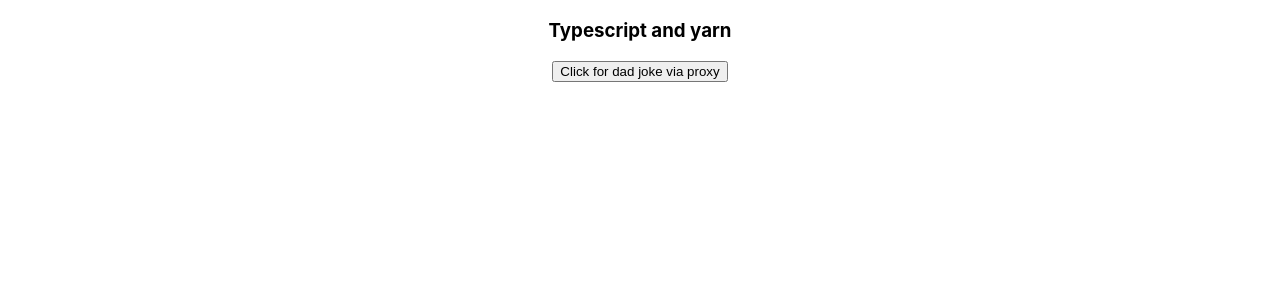
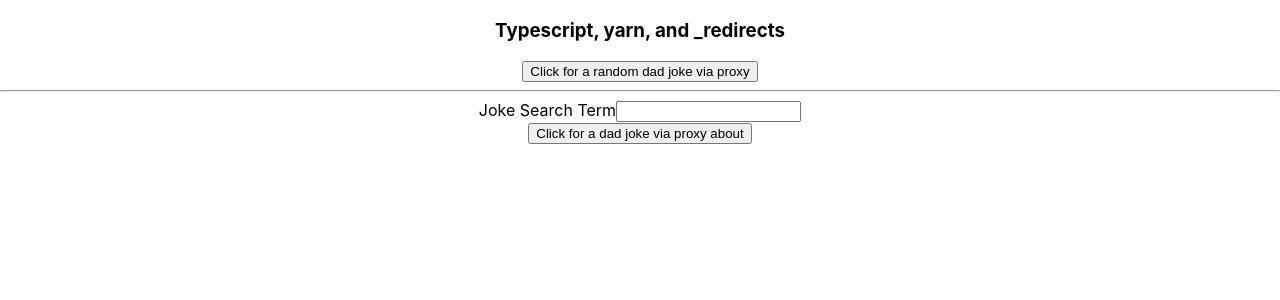
Before and after one commit to ryanbonial/react-typescript-tester, a React (Create React App) app: page / in a window 1280 px wide. Shown: the top 300 px of the page. Built offline with nearby package versions, Linux system fonts and the light colour scheme.

Commit message:
Try serach terms

```diff
--- a/src/App.tsx
+++ b/src/App.tsx
@@ -5,8 +5,17 @@ import './App.css';
 function App() {
   const fetchOptions = { headers: { 'Accept': 'application/json' }};
   const [dadJoke, setDadJoke] = useState('');
-  const getDadJoke = async () => {
-    const dadResp = await fetch('/api/dad-joke/search?page=1&limit=20&term=cake', fetchOptions);
+  const [searchTerm, setSearchTerm] = useState('');
+  const getRandomDadJoke = async () => {
+    const dadResp = await fetch('/api/dad-joke/', fetchOptions);
+    // const dadResp = await fetch('https://icanhazdadjoke.com', fetchOptions);
+    const dadJokeResults = await dadResp.json();
+    console.log(dadJokeResults)
+    setDadJoke(dadJokeResults.joke);
+  }
+
+  const searchDadJoke = async () => {
+    const dadResp = await fetch(`/api/dad-joke/search?term=${searchTerm}`, fetchOptions);
     // const dadResp = await fetch('https://icanhazdadjoke.com', fetchOptions);
     const dadJokeResults = await dadResp.json();
     console.log(dadJokeResults)
@@ -15,9 +24,17 @@ function App() {
 
   return (
     <div className="App">
-        <h3>Typescript and yarn</h3>
+        <h3>Typescript, yarn, and _redirects</h3>
         <p>{dadJoke}</p>
-        <button onClick={() => getDadJoke()}>Click for dad joke via proxy</button>
+        <button onClick={() => getRandomDadJoke()}>Click for a random dad joke via proxy</button>
+        <hr />
+        <label htmlFor="joke">
+          Joke Search Term
+          <input type="search" value={searchTerm} onChange={e => setSearchTerm(e.target.value)}/>
+        </label>
+        <div>
+        <button onClick={() => searchDadJoke()}>Click for a dad joke via proxy about {searchTerm}</button>
+        </div>
     </div>
   );
 }
```
